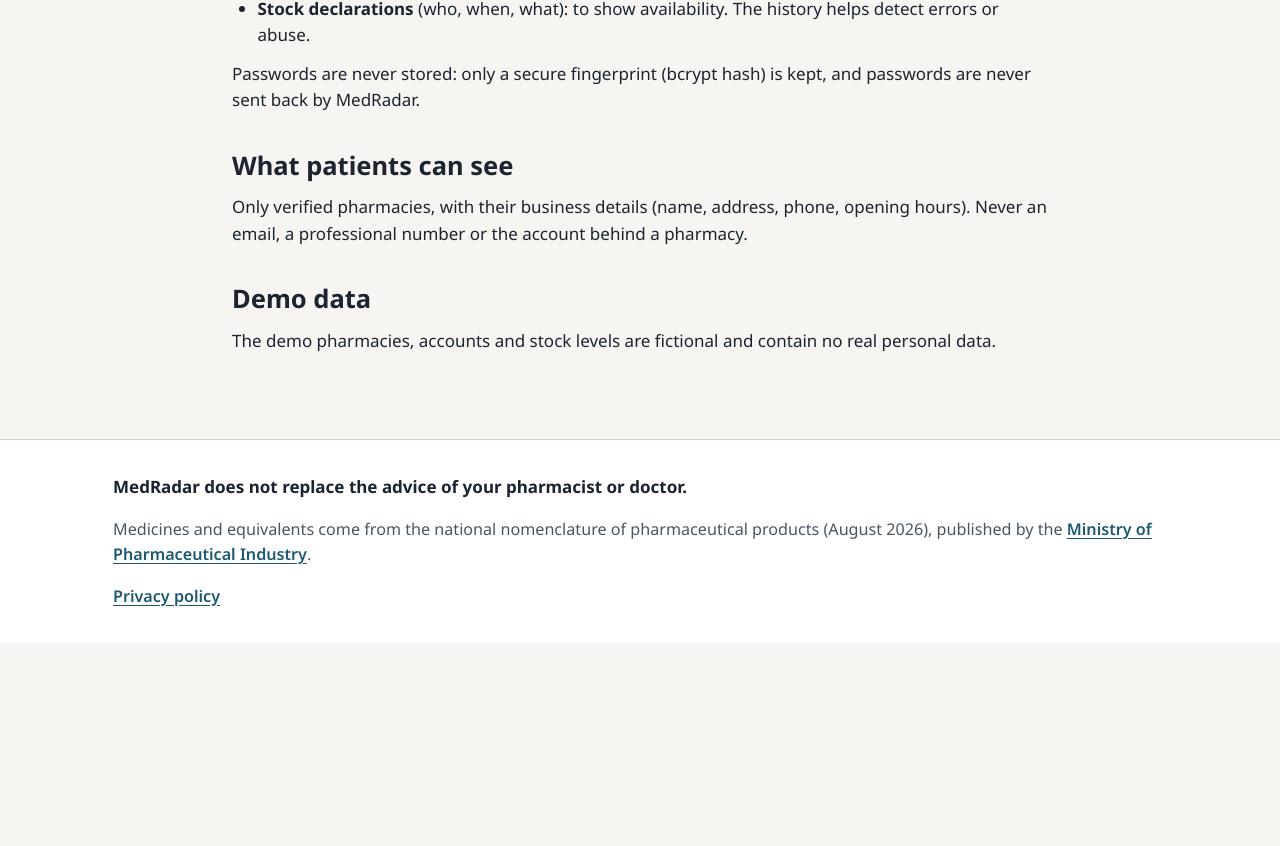
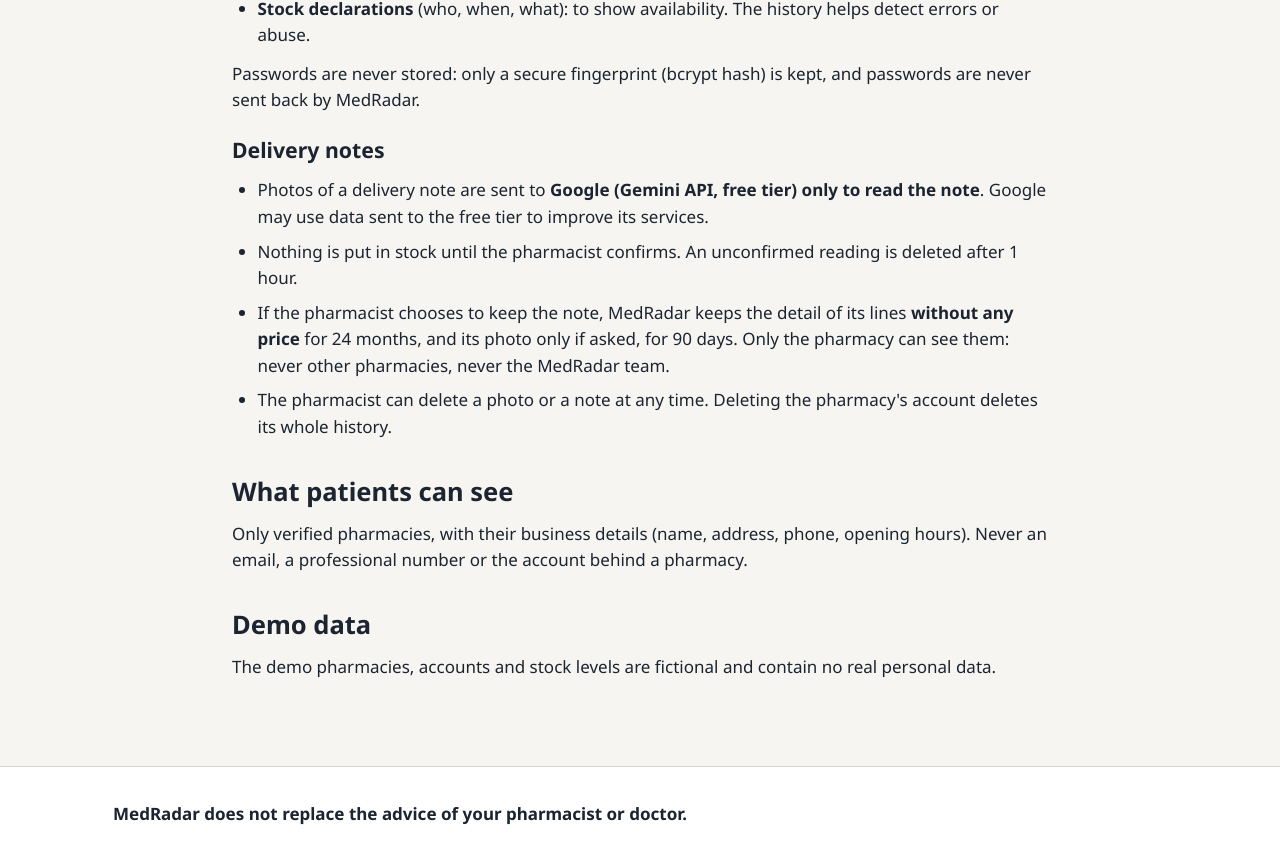
Before and after one commit to MessaoudiRym/MedRadar, a Next.js app in the folder frontend/: page /confidentialite in a window 1280 px wide. Shown: the part 1396-2242 px from the top of the page. Before the commit the page ends 2039 px from the top, so only its background shows below. Built offline with nearby package versions, Linux system fonts and the light colour scheme.

Commit message:
Explain on the privacy page what happens to delivery notes

```diff
--- a/frontend/src/app/confidentialite/page.tsx
+++ b/frontend/src/app/confidentialite/page.tsx
@@ -102,6 +102,23 @@ export default function PrivacyPage() {
           Passwords are never stored: only a secure fingerprint (bcrypt hash) is kept, and passwords are never
           sent back by MedRadar.
         </p>
+        <h3 className="pt-2 text-xl font-bold">Delivery notes</h3>
+        <ul className="list-disc space-y-2 pl-6">
+          <li>
+            Photos of a delivery note are sent to <strong>Google (Gemini API, free tier) only to read the note</strong>.
+            Google may use data sent to the free tier to improve its services.
+          </li>
+          <li>Nothing is put in stock until the pharmacist confirms. An unconfirmed reading is deleted after 1 hour.</li>
+          <li>
+            If the pharmacist chooses to keep the note, MedRadar keeps the detail of its lines{" "}
+            <strong>without any price</strong> for 24 months, and its photo only if asked, for 90 days. Only the
+            pharmacy can see them: never other pharmacies, never the MedRadar team.
+          </li>
+          <li>
+            The pharmacist can delete a photo or a note at any time. Deleting the pharmacy&apos;s account deletes its
+            whole history.
+          </li>
+        </ul>
       </section>
 
       <section className="space-y-3">
```
